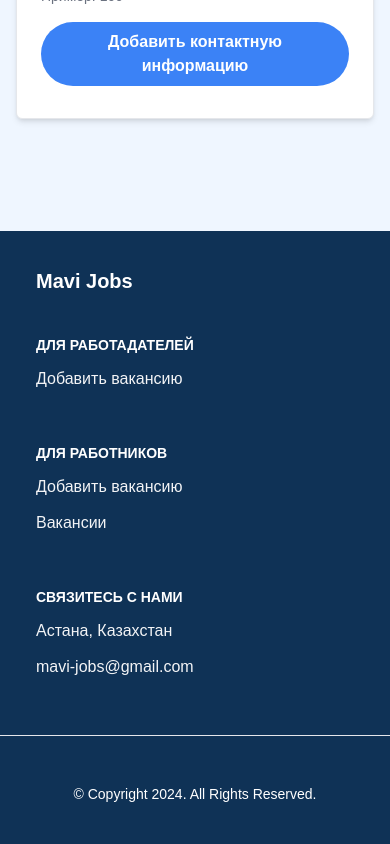
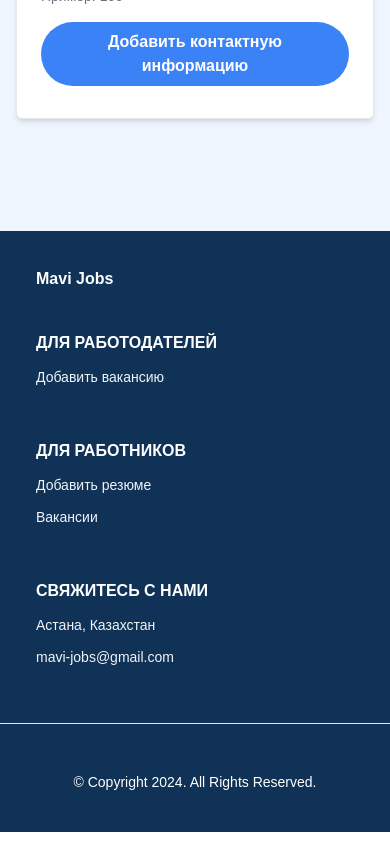
Before and after one commit to k4zann/recruitment, a Vue app in the folder frontend/recruitment/: page /jobs/add in a window 390 px wide. Shown: the part 996-1840 px from the top of the page. Built offline with nearby package versions, Linux system fonts and the light colour scheme.

Commit message:
fix: correct the colors and the fonts in the site

```diff
--- a/frontend/recruitment/src/components/Footer.vue
+++ b/frontend/recruitment/src/components/Footer.vue
@@ -6,23 +6,35 @@
     <div class="bg-darker-blue py-4">
         <div class="max-w-screen-lg px-4 sm:px-6 text-gray-800 sm:grid md:grid-cols-4 sm:grid-cols-2 mx-auto">
             <div class="p-5">
-                <h3 class="font-bold text-xl text-white">Mavi Jobs</h3>
+                <h3 class="text-base sm:text-lg text-white font-bold">Mavi Jobs</h3>
             </div>
             <div class="p-5">
-                <div class="text-sm uppercase text-white font-bold">Для работадателей</div>
-                <RouterLink class="my-3 block text-gray-100" to="/jobs/add">Добавить вакансию <span class="text-white text-xs p-1"></span></RouterLink>
+                <div class="text-base sm:text-lg uppercase text-white font-bold">Для работодателей</div>
+                <RouterLink class="my-3 block text-sm sm:text-base text-gray-100" to="/jobs/add">
+                    Добавить вакансию <span class="text-white text-xs p-1"></span>
+                </RouterLink>
             </div>
+
             <div class="p-5">
-                <div class="text-sm uppercase text-white font-bold">Для работников</div>
-                <RouterLink class="my-3 block text-gray-100" to="/resume/add">Добавить вакансию <span class="text-white text-xs p-1"></span></RouterLink>
-                <RouterLink class="my-3 block text-gray-100" to="/jobs">Вакансии <span class="text-white text-xs p-1"></span></RouterLink>
+                <div class="text-base sm:text-lg uppercase text-white font-bold">Для работников</div>
+                <RouterLink class="my-3 block text-sm sm:text-base text-gray-100" to="/resume/add">
+                    Добавить резюме <span class="text-white text-xs p-1"></span>
+                </RouterLink>
+                <RouterLink class="my-3 block text-sm sm:text-base text-gray-100" to="/jobs">
+                    Вакансии <span class="text-white text-xs p-1"></span>
+                </RouterLink>
             </div>
+
             <div class="p-5">
-                <div class="text-sm uppercase text-white font-bold">Связитесь с нами</div>
-                <div class="my-3 block text-gray-100" to="/">Астана, Казахстан
-                    <span class="text-white text-xs p-1"></span></div><div class="my-3 block text-gray-100" to="/">mavi-jobs@gmail.com
-                    <span class="text-white text-xs p-1"></span></div>
+                <div class="text-base sm:text-lg uppercase text-white font-bold">Свяжитесь с нами</div>
+                <div class="my-3 block text-sm sm:text-base text-gray-100">
+                    Астана, Казахстан <span class="text-white text-xs p-1"></span>
+                </div>
+                <div class="my-3 block text-sm sm:text-base text-gray-100">
+                    mavi-jobs@gmail.com <span class="text-white text-xs p-1"></span>
+                </div>
             </div>
+
          </div>
     </div>
 
--- a/frontend/recruitment/src/components/Hero.vue
+++ b/frontend/recruitment/src/components/Hero.vue
@@ -20,11 +20,11 @@
     >
       <div class="text-center">
         <h1
-            class="text-4xl font-extrabold text-white sm:text-5xl md:text-6xl"
+          class="text-3xl sm:text-4xl md:text-5xl font-extrabold text-white"
         >
           {{ title }}
         </h1>
-          <p class="my-4 text-xl text-white">
+        <p class="my-4 text-lg sm:text-xl text-white">
           {{ subtitle }}
         </p>
       </div>
--- a/frontend/recruitment/src/components/Navbar.vue
+++ b/frontend/recruitment/src/components/Navbar.vue
@@ -54,7 +54,7 @@
         <div class="md:hidden flex items-center">
           <button
             type="button"
-            class="inline-flex items-center justify-center p-2 rounded-md text-white hover:text-white hover:bg-blue-800 focus:outline-none"
+            class="inline-flex items-center justify-center p-2 rounded-md text-darker-blu focus:outline-none"
             aria-expanded="false"
             @click="mobileMenuOpen = !mobileMenuOpen"
           >
@@ -65,8 +65,8 @@
         </div>
       </div>
 
-      <div v-if="mobileMenuOpen" class="md:hidden">
-        <div class="space-y-1 px-2 pt-2 pb-3 sm:px-3">
+      <div v-if="mobileMenuOpen" class="md:hidden bg-darker-blue">
+        <div class="space-y-1 pt-2 pb-3 sm:px-3">
           <RouterLink
             to="/"
             :class="[isActiveLink('/')
--- a/frontend/recruitment/src/views/HomeView.vue
+++ b/frontend/recruitment/src/views/HomeView.vue
@@ -7,7 +7,7 @@
 
 <template>
     <Navbar/>
-    <Hero title="Cайт для трудоустройства лиц с инвалидностьюи"
+    <Hero title="Cайт для трудоустройства лиц с инвалидностью"
     subtitle="Найти работу, соискателя и создать проект"
     />
     <HomeCards/>
```
Lines whose indentation alone changed are shown as unchanged.
